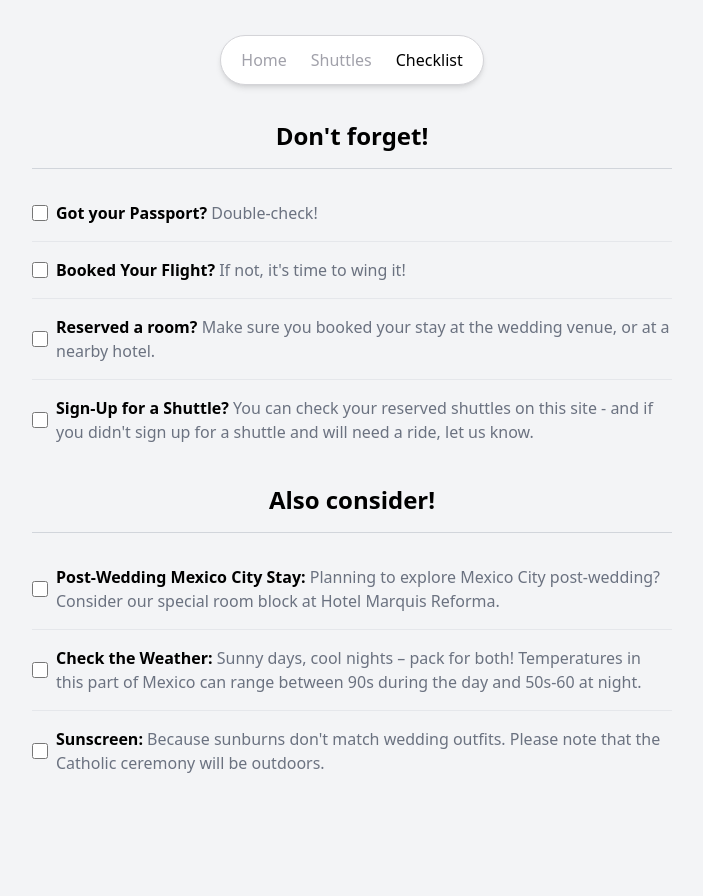
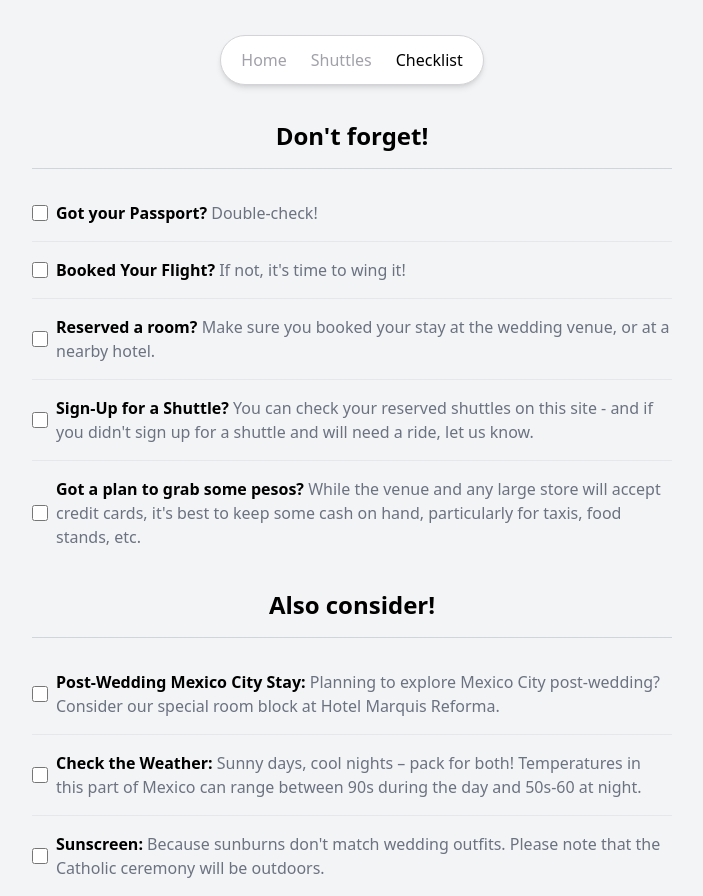
Before and after one commit to AxiomaticAdi/gar-wedding, a React (Vite) app: page /#/checklist in a window 1280 px wide. Shown: the whole page, without its empty margins (288-991 px from the left). Before the commit the page ends 800 px from the top, so only its background shows below. Built offline with nearby package versions, Linux system fonts and the light colour scheme.

Commit message:
Add Hindu ceremony page (no nav)

```diff
--- a/src/main.tsx
+++ b/src/main.tsx
@@ -11,6 +11,7 @@ import ShuttleDetailsPage from "./pages/ShuttleDetailsPage.tsx";
 import ShuttlesPage from "./pages/ShuttlesPage.tsx";
 import ChecklistPage from "./pages/ChecklistPage.tsx";
 import GuestDetailsPage from "./pages/GuestDetailsPage.tsx";
+import HinduCeremonyPage from "./pages/HinduCeremonyPage.tsx";
 
 const router = createHashRouter([
 	{
@@ -38,6 +39,11 @@ const router = createHashRouter([
 		element: <ChecklistPage />,
 		errorElement: <ErrorPage />,
 	},
+	{
+		path: "/hindu-ceremony/",
+		element: <HinduCeremonyPage />,
+		errorElement: <ErrorPage />,
+	},
 ]);
 
 ReactDOM.createRoot(document.getElementById("root")!).render(
--- a/src/pages/ChecklistPage.tsx
+++ b/src/pages/ChecklistPage.tsx
@@ -24,6 +24,12 @@ const mustList: ChecklistItemProps[] = [
 		title: "Sign-Up for a Shuttle?",
 		description:
 			"You can check your reserved shuttles on this site - and if you didn't sign up for a shuttle and will need a ride, let us know.",
+	},
+	{
+		id: 5,
+		title: "Got a plan to grab some pesos?",
+		description:
+			"While the venue and any large store will accept credit cards, it's best to keep some cash on hand, particularly for taxis, food stands, etc.",
 	},
 ];
 
--- /dev/null
+++ b/src/pages/HinduCeremonyPage.tsx
@@ -0,0 +1,22 @@
+import Page from "../components/Page";
+
+const hinduWeddingExplainer1 =
+	"https://media.discordapp.net/attachments/1157014089592221729/1196547861794541658/HinduWeddingPart1.png?ex=65b80709&is=65a59209&hm=e0db414fcfc1f0ddccc19860c8cfd3a752748ef62dfe34a29fdb51f915da0dd9&=&format=webp&quality=lossless&width=760&height=1080";
+
+const hinduWeddingExplainer2 =
+	"https://media.discordapp.net/attachments/1157014089592221729/1196549149437472779/HinduWeddingPart2.png?ex=65b8083c&is=65a5933c&hm=833a2ba133aabf78f1684b38f672b3f4e529efd265320a1864049336ded55021&=&format=webp&quality=lossless&width=760&height=1080";
+
+const hinduWeddingExplainer3 =
+	"https://media.discordapp.net/attachments/1157014089592221729/1196549233348714556/HinduWeddingPart3.png?ex=65b80850&is=65a59350&hm=43fa6f5f9f962bcf47d7abdc89d8e07c693a641918fdadb510d005fc682f6a3f&=&format=webp&quality=lossless&width=760&height=1080";
+
+export default function HinduCeremonyPage() {
+	return (
+		<Page>
+			<div className="flex flex-col mx-auto items-center">
+				<img src={hinduWeddingExplainer1} />
+				<img src={hinduWeddingExplainer2} />
+				<img src={hinduWeddingExplainer3} />
+			</div>
+		</Page>
+	);
+}
```
